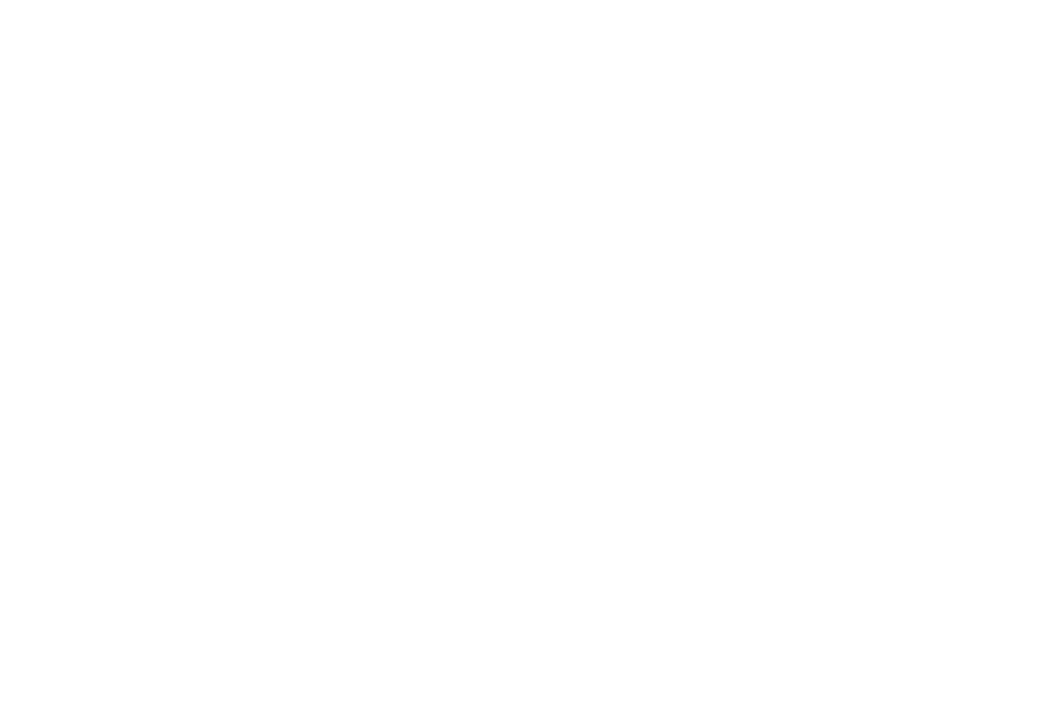
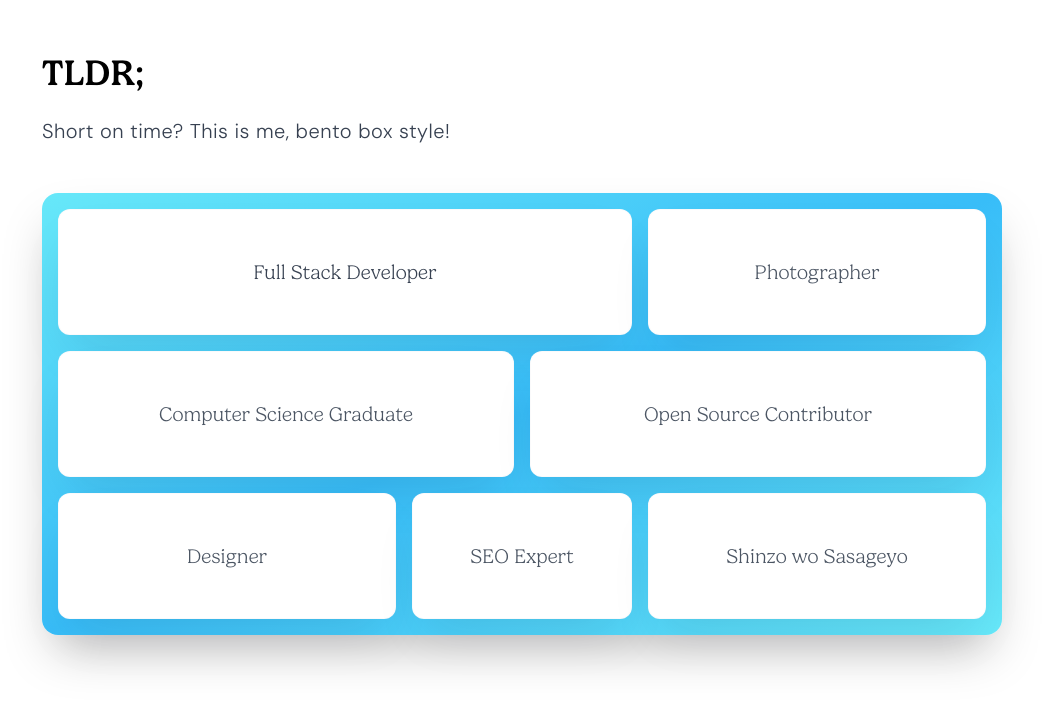
Before and after one commit to amaan14999/amaan-v2, a Next.js app: page / in a window 1280 px wide. Shown: the part 699-1408 px from the top of the page, without its empty margins (118-1161 px from the left). Before the commit the page ends 800 px from the top, so only its background shows below. Built offline with nearby package versions, Linux system fonts and the light colour scheme; a web font is replaced by a local one.

Commit message:
bento grid

```diff
--- a/src/app/page.js
+++ b/src/app/page.js
@@ -30,13 +30,59 @@
         <FadeInSection className="flex-[2] w-full flex items-center justify-center md:justify-end flex-shrink-0 py-4 sm:py-12 sm:py-auto">
           <Image
             alt="Amaan"
-            src={"/Avatar.jpg"}
+            src={"/profile.jpg"}
             width={500}
             height={500}
-            className="border-none rounded-full w-56 sm:w-64 lg:w-72 md:mb-auto shadow-red-100/50 hover:shadow-red-200/50 active:shadow-red-200/50"
+            // @todo: Add blur data
+            className="border-none rounded-full w-56 sm:w-64 lg:w-72 md:mb-auto shadow-cyan-100/50 hover:shadow-cyan-200/50 active:shadow-cyan-200/50"
           />
         </FadeInSection>
       </header>
+      <main className="w-constraint pb-20">
+        <section id="tldr" className="my-12 py-12">
+          <FadeInSection>
+            <h3 className="text-3xl sm:text-4xl font-medium">TLDR;</h3>
+            <Text>Short on time? This is me, bento box style!</Text>
+          </FadeInSection>
+          <div className="grid gap-4 mt-12 grid-cols-1 grid-rows-6 md:grid-rows-3 md:grid-cols-8 bg-gradient-to-br from-cyan-300 via-sky-400 to-cyan-300 p-4 rounded-2xl shadow-2xl">
+            <FadeInSection className="w-full col-span-1 md:col-span-5 row-span-1 h-full px-6 py-12 flex flex-col items-center justify-center bg-white border border-gray-200/20 backdrop-blur-md rounded-xl shadow-2xl shadow-gray-900/10">
+              <h4 className="text-center text-lg sm:text-xl font-serif font-thin text-gray-700">
+                Full Stack Developer
+              </h4>
+            </FadeInSection>
+            <FadeInSection className="w-full h-full col-span-1 md:col-span-3 row-span-1 px-6 py-12 flex flex-col items-center justify-center bg-white border border-gray-200/20 backdrop-blur-md rounded-xl shadow-2xl shadow-gray-900/10">
+              <p className="text-center text-lg sm:text-xl font-serif font-thin text-gray-600">
+                Photographer
+              </p>
+            </FadeInSection>
+            <FadeInSection className="w-full h-full col-span-1 md:col-span-4 row-span-1 px-6 py-12 flex flex-col items-center justify-center bg-white border border-gray-200/20 backdrop-blur-md rounded-xl shadow-2xl shadow-gray-900/10">
+              <p className="text-center text-lg sm:text-xl font-serif font-thin text-gray-600">
+                Computer Science Graduate
+              </p>
+            </FadeInSection>
+            <FadeInSection className="w-full h-full col-span-1 md:col-span-4 row-span-1 px-6 py-12 flex flex-col items-center justify-center bg-white border border-gray-200/20 backdrop-blur-md rounded-xl shadow-2xl shadow-gray-900/10">
+              <p className="text-center text-lg sm:text-xl font-serif font-thin text-gray-600">
+                Open Source Contributor
+              </p>
+            </FadeInSection>
+            <FadeInSection className="w-full h-full col-span-1 md:col-span-3 row-span-1 px-6 py-12 flex flex-col items-center justify-center bg-white border border-gray-200/20 backdrop-blur-md rounded-xl shadow-2xl shadow-gray-900/10">
+              <p className="text-center text-lg sm:text-xl font-serif font-thin text-gray-600">
+                Designer
+              </p>
+            </FadeInSection>
+            <FadeInSection className="w-full h-full col-span-1 md:col-span-2 row-span-1 px-6 py-12 flex flex-col items-center justify-center bg-white border border-gray-200/20 backdrop-blur-md rounded-xl shadow-2xl shadow-gray-900/10">
+              <p className="text-center text-lg sm:text-xl font-serif font-thin text-gray-600">
+                SEO Expert
+              </p>
+            </FadeInSection>
+            <FadeInSection className="w-full h-full col-span-1 md:col-span-3 row-span-1 px-6 py-12 flex flex-col items-center justify-center bg-white border border-gray-200/20 backdrop-blur-md rounded-xl shadow-2xl shadow-gray-900/10">
+              <p className="text-center text-lg sm:text-xl font-serif font-thin text-gray-600">
+                Shinzo wo Sasageyo
+              </p>
+            </FadeInSection>
+          </div>
+        </section>
+      </main>
     </>
   );
 }
```
Also changed, not shown: public/profile.jpg (added).
